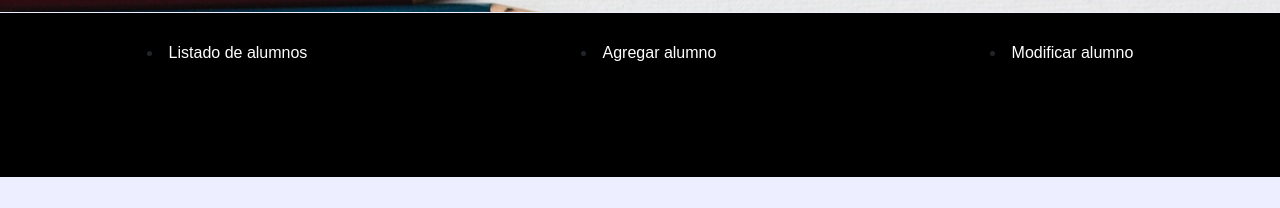
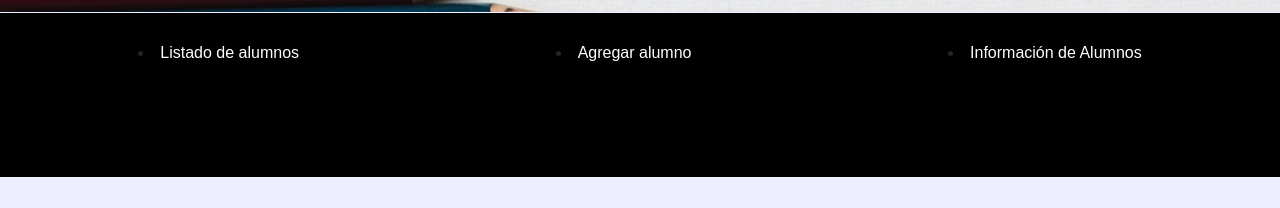
Before and after one commit to alzaidel/ProyectoFinalZaidel, a plain HTML site: page index.html in a window 1280 px wide. Shown: the part 189-397 px from the top of the page. Drawn offline with nearby package versions, Linux system fonts and the light colour scheme.

Commit message:
varios cambios

```diff
--- a/index.html
+++ b/index.html
@@ -22,7 +22,7 @@ crossorigin="anonymous">
         <nav class="navbar">
             <li><a href="./templates/personas.html">Listado de alumnos</a></li>
             <li><a href="./templates/persona_nueva.html">Agregar alumno</a></li>
-            <li><a href="./templates/persona_update.html">Modificar alumno</a></li>
+            <li><a href="./infoAlumnos.html">Información de Alumnos</a></li>
         </nav>
     </div>
 
```
Also changed, not shown: infoAlumnos.html (+1 -0 lines).
